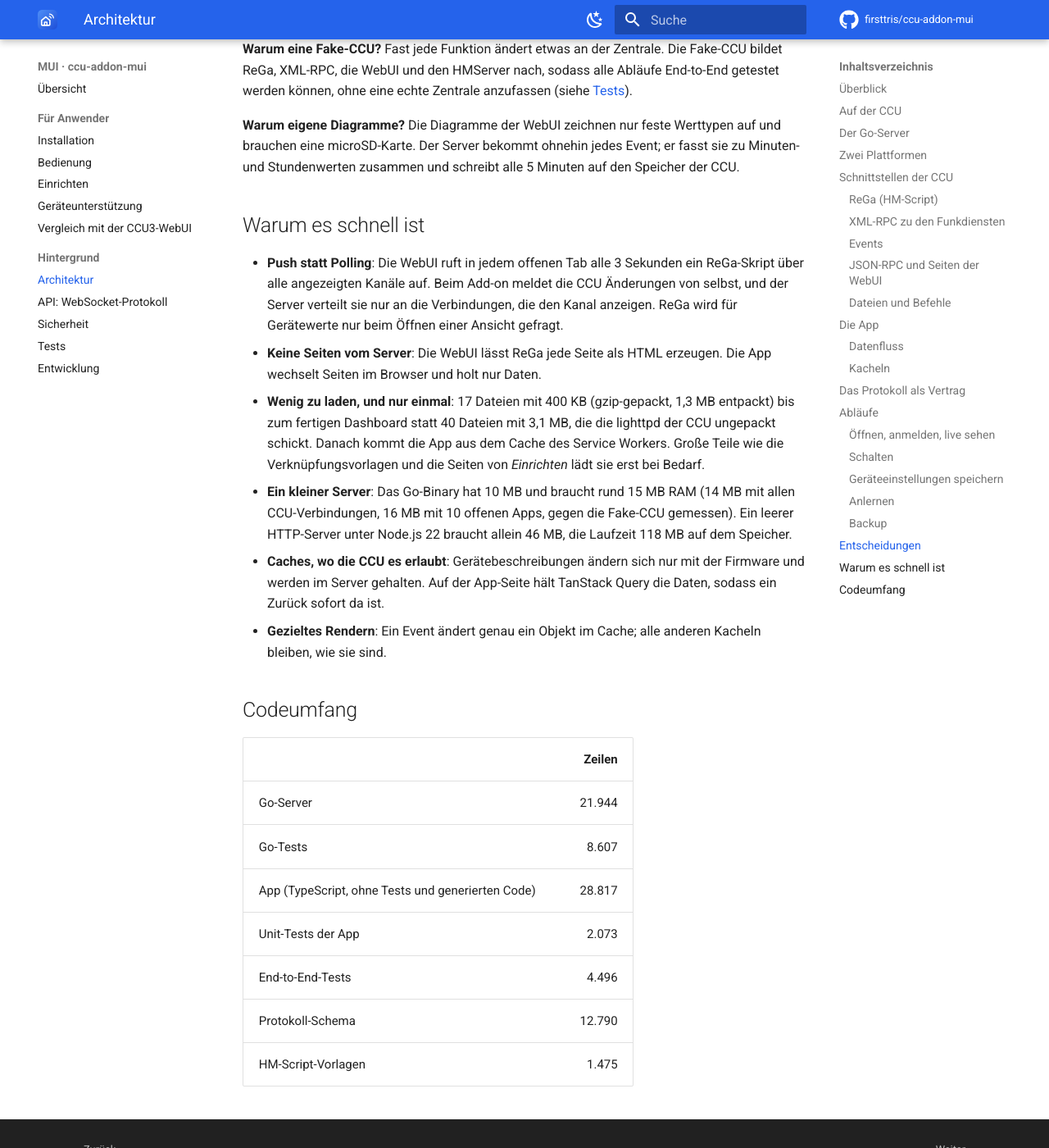
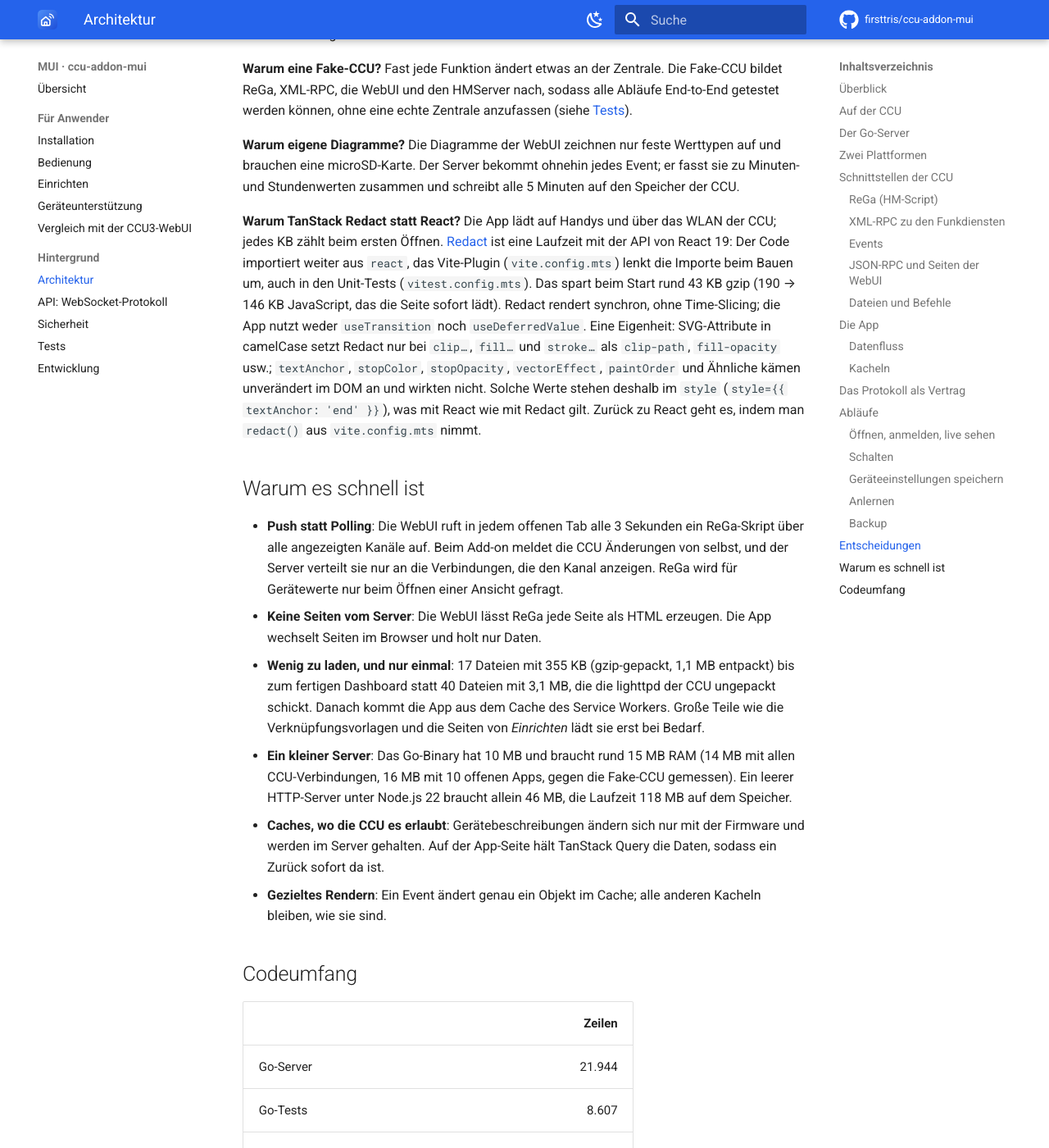
Before and after one commit to firsttris/ccu-addon-mui, an MkDocs documentation site: the page built from docs/architektur.md, in a window 1280 px wide and 1400 px high, scrolled down 10918 px. Shown: the whole window at 82% size. Built offline with MkDocs 1.6.1 and Material for MkDocs 9.7.7, drawn with Linux system fonts in a browser that asks for light colours; comment, search, counter and statistics services are not loaded; some of the changed text lies outside the part shown.

Commit message:
App auf TanStack Redact statt React umstellen (#298)
Die App läuft zur Laufzeit auf TanStack Redact (@tanstack/redact 0.3.1,
exakt gepinnt), einer Laufzeit mit der API von React 19. Der Code importiert
weiter aus 'react'; redact() in vite.config.mts lenkt die Importe beim Bauen
um. JavaScript, das die Seite sofort lädt (Entry und Modulepreloads,
gzip -9): 189,7 KB -> 146,2 KB; alles Client-JavaScript ohne die
Verknüpfungsprofile: 541,4 KB -> 494,7 KB.

- SVG: Redact 0.3.1 setzt camelCase-Attribute nur bei clip/fill/stroke als
  Bindestrich-Attribut (attributeName() in src/core/attributes.ts von
  Redact). stopColor, stopOpacity, textAnchor, vectorEffect und paintOrder
  kamen unverändert im DOM an und wirkten nicht (Verläufe schwarz,
  Achsenbeschriftung linksbündig). Sie stehen jetzt im style, was mit React
  und Redact gleich wirkt.
- Unit-Tests laufen auf derselben Laufzeit: vitest.config.mts bindet die
  Abhängigkeiten ein (server.deps.inline) und nimmt ihre ESM-Builds, sonst
  lädt require() React neben Redact.
- E2E: zwei Prüfungen waren mehrdeutig und gingen mit React nur durch das
  Timing gut (Fenstergriff auch in der Übersicht, Typ HmIP-SRH auch im
  Namen, bis die Kanalnamen da sind). Sie suchen jetzt gezielt.
- Doku (Architektur, Entwicklung, Tests), README und
  THIRD_PARTY_LICENSES.md nennen Redact.


Claude-Session: https://claude.ai/code/session_01Y3rdfbVn9WQaWcUTzwvU2s

Co-authored-by: Claude <noreply@anthropic.com>

```diff
--- a/docs/architektur.md
+++ b/docs/architektur.md
@@ -197,7 +197,7 @@ Neustart, Herunterfahren und abgesicherter Modus (nach `SaveSystem` in ReGa; fü
 
 | | |
 |---|---|
-| Framework | React 19, TypeScript strict |
+| Framework | React 19 als API, zur Laufzeit [TanStack Redact](https://github.com/TanStack/redact) statt React; TypeScript strict |
 | Routing | TanStack Router, dateibasiert, mit Code-Splitting je Route |
 | Daten | TanStack Query: jede Anfrage über den WebSocket ist eine Query oder Mutation |
 | Oberfläche | Tailwind CSS 4, shadcn/ui-Komponenten auf Radix, Icons zur Build-Zeit einkompiliert |
@@ -205,7 +205,7 @@ Neustart, Herunterfahren und abgesicherter Modus (nach `SaveSystem` in ReGa; fü
 | Diagramme | eigene SVG-Zeichnung, ohne Chart-Bibliothek |
 | Übersetzungen | Paraglide JS, Deutsch und Englisch, typisierte Funktionen (`m.KEY()`) |
 | PWA | vite-plugin-pwa (Workbox), Push über einen eigenen Service-Worker-Teil |
-| Build | Vite |
+| Build | Vite; das Plugin von Redact lenkt die Importe von `react` und `react-dom` um |
 
 28.817 Zeilen TypeScript ohne Tests und generierten Code.
 
@@ -367,6 +367,17 @@ Zentrale anzufassen (siehe [Tests](tests.md)).
 microSD-Karte. Der Server bekommt ohnehin jedes Event; er fasst sie zu Minuten- und Stundenwerten zusammen
 und schreibt alle 5 Minuten auf den Speicher der CCU.
 
+**Warum TanStack Redact statt React?** Die App lädt auf Handys und über das WLAN der CCU; jedes KB zählt
+beim ersten Öffnen. [Redact](https://github.com/TanStack/redact) ist eine Laufzeit mit der API von
+React 19: Der Code importiert weiter aus `react`, das Vite-Plugin (`vite.config.mts`) lenkt die Importe beim
+Bauen um, auch in den Unit-Tests (`vitest.config.mts`). Das spart beim Start rund 43 KB gzip (190 → 146 KB
+JavaScript, das die Seite sofort lädt). Redact rendert synchron, ohne Time-Slicing; die App nutzt weder
+`useTransition` noch `useDeferredValue`. Eine Eigenheit: SVG-Attribute in camelCase setzt Redact nur bei
+`clip…`, `fill…` und `stroke…` als `clip-path`, `fill-opacity` usw.; `textAnchor`, `stopColor`, `stopOpacity`,
+`vectorEffect`, `paintOrder` und Ähnliche kämen unverändert im DOM an und wirkten nicht. Solche Werte stehen
+deshalb im `style` (`style={{ textAnchor: 'end' }}`), was mit React wie mit Redact gilt. Zurück zu React geht
+es, indem man `redact()` aus `vite.config.mts` nimmt.
+
 ## Warum es schnell ist
 
 - **Push statt Polling**: Die WebUI ruft in jedem offenen Tab alle 3 Sekunden ein ReGa-Skript über alle
@@ -374,7 +385,7 @@ und schreibt alle 5 Minuten auf den Speicher der CCU.
   die Verbindungen, die den Kanal anzeigen. ReGa wird für Gerätewerte nur beim Öffnen einer Ansicht gefragt.
 - **Keine Seiten vom Server**: Die WebUI lässt ReGa jede Seite als HTML erzeugen. Die App wechselt Seiten im
   Browser und holt nur Daten.
-- **Wenig zu laden, und nur einmal**: 17 Dateien mit 400 KB (gzip-gepackt, 1,3 MB entpackt) bis zum fertigen
+- **Wenig zu laden, und nur einmal**: 17 Dateien mit 355 KB (gzip-gepackt, 1,1 MB entpackt) bis zum fertigen
   Dashboard statt 40 Dateien mit 3,1 MB, die die lighttpd der CCU ungepackt schickt. Danach kommt die App aus dem
   Cache des Service Workers. Große Teile wie die Verknüpfungsvorlagen und die Seiten von *Einrichten* lädt sie
   erst bei Bedarf.
--- a/package.json
+++ b/package.json
@@ -62,6 +62,7 @@
     "@tanstack/react-query": "^5.104.1",
     "@tanstack/react-router": "^1.170.40",
     "@tanstack/react-table": "^9.0.0",
+    "@tanstack/redact": "0.3.1",
     "class-variance-authority": "^0.7.1",
     "clsx": "^2.1.1",
     "radix-ui": "^1.6.7",
--- a/src/components/update/UpdateHero.tsx
+++ b/src/components/update/UpdateHero.tsx
@@ -112,8 +112,8 @@ export const UpdateHero = ({
       >
         <defs>
           <linearGradient id={gradient} x1="0" y1="0" x2="1" y2="1">
-            <stop offset="0%" stopColor={colors.from} />
-            <stop offset="100%" stopColor={colors.to} />
+            <stop offset="0%" style={{ stopColor: colors.from }} />
+            <stop offset="100%" style={{ stopColor: colors.to }} />
           </linearGradient>
         </defs>
         <circle cx="60" cy="60" r={R} fill="none" strokeWidth="6" className="stroke-muted" />
```
Also changed, not shown: README.en.md (+3 -2 lines), README.md (+4 -3 lines), THIRD_PARTY_LICENSES.md (+1 -3 lines), docs/entwicklung.md (+4 -0 lines), docs/tests.md (+2 -1 lines), 10 other files.
